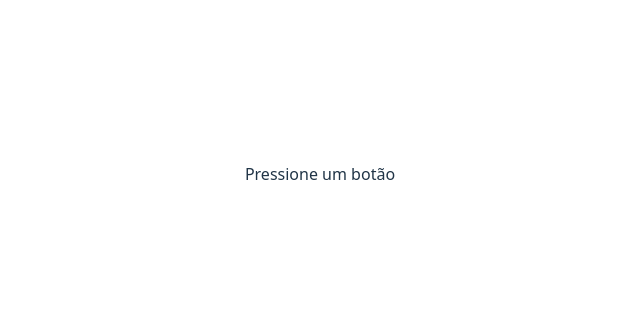
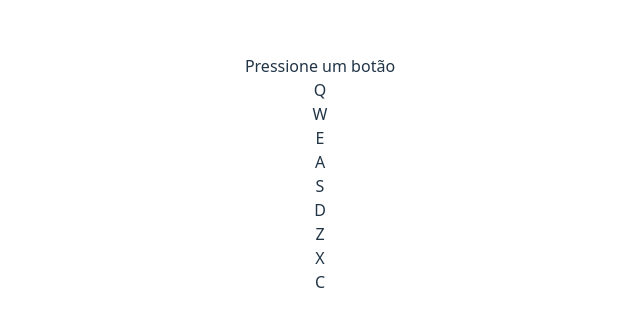
Before and after one commit to Pedro-Eyer/drum-machine, a React (Vite) app: page / in a window 1280 px wide. Shown: the part 226-552 px from the top of the page, without its empty margins (320-960 px from the left). Built offline with nearby package versions, Linux system fonts and the light colour scheme.

Commit message:
adiciona botões de tambores ao componente App

```diff
--- a/src/App.jsx
+++ b/src/App.jsx
@@ -1,6 +1,17 @@
 import React from "react";
 import "./App.css";
 
+const drumPads = [
+  { key: "Q", sound: "Heater 1" },
+  { key: "W", sound: "Heater 2" },
+  { key: "E", sound: "Heater 3" },
+  { key: "A", sound: "Heater 4" },
+  { key: "S", sound: "Clap" },
+  { key: "D", sound: "Open-HH" },
+  { key: "Z", sound: "Kick-n'-Hat" },
+  { key: "X", sound: "Kick" },
+  { key: "C", sound: "Closed-HH" },
+]
 function App() {
   return (
     <div id="drum-machine">
@@ -9,6 +20,15 @@ function App() {
         {/* Este será o display onde mostraremos o nome do som tocado */}
         Pressione um botão
       </div>
+
+      {/* Botões de tambores */}
+      <div className="drum-pads">
+        {drumPads.map((pad) => (
+          <div key={pad.key} id={pad.sound} className="drum-pad">
+            {pad.key}
+          </div>
+        ))}
+      </div>
     </div>
   );
 }
```
